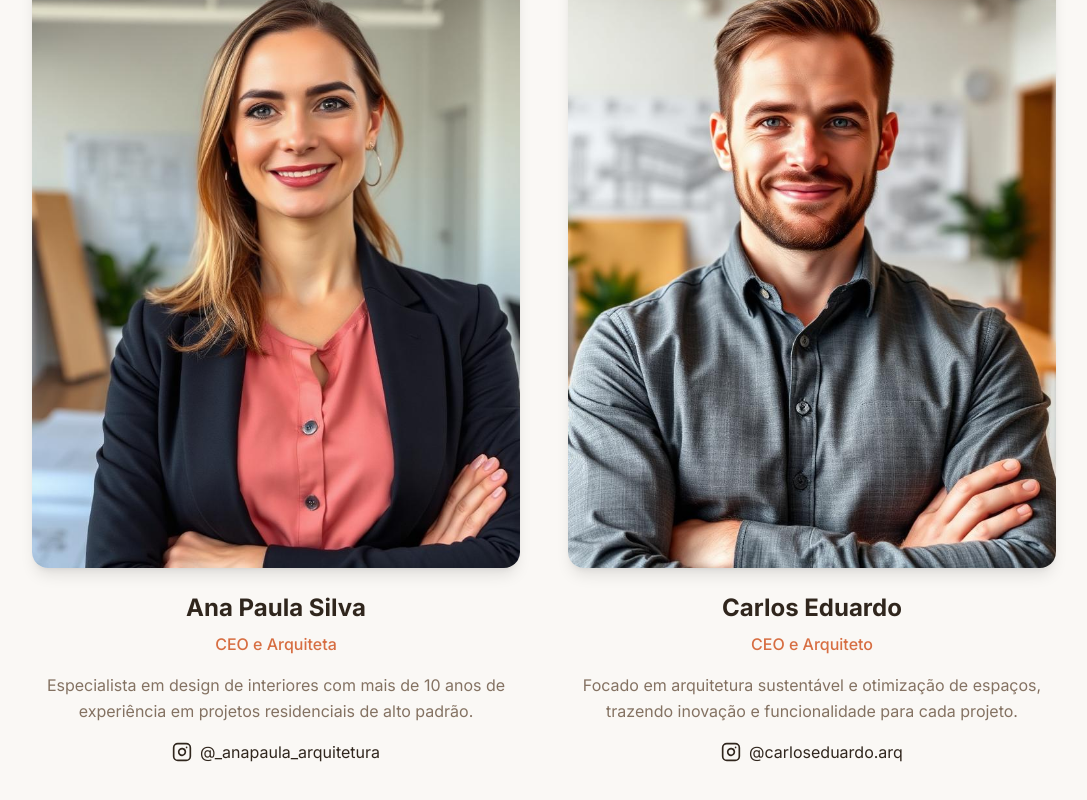
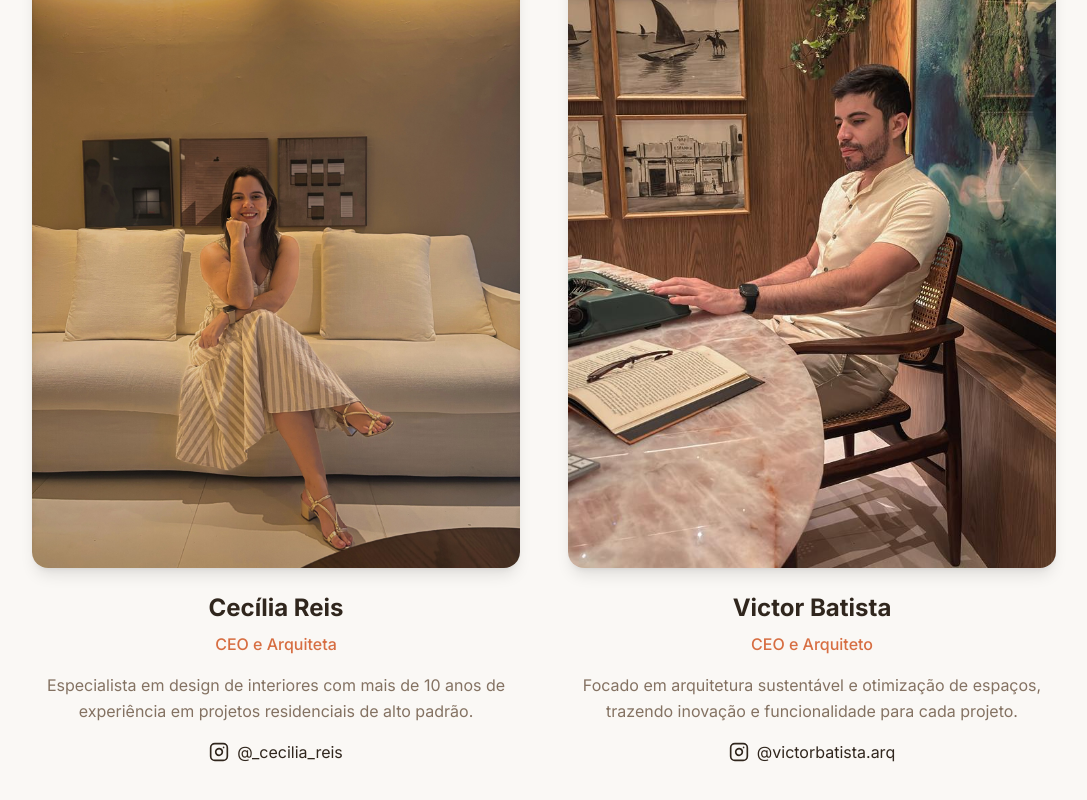
Before and after one commit to pedrojesusdev/NastroArq., a React (Vite) app: page /sobre in a window 1280 px wide. Shown: the part 966-1766 px from the top of the page, without its empty margins (96-1183 px from the left). Built offline with nearby package versions, Linux system fonts and the light colour scheme; the HTML template or start-up script is replaced by a standard one.

Commit message:
Update team members and images

```diff
--- a/src/pages/About.tsx
+++ b/src/pages/About.tsx
@@ -1,22 +1,22 @@
 import Navigation from "@/components/Navigation";
-import architect1 from "@/assets/architect-1.jpg";
-import architect2 from "@/assets/architect-2.jpg";
+import victorBatista from "@/assets/victor-batista.jpg";
+import ceciliaReis from "@/assets/cecilia-reis.jpg";
 import { Instagram } from "lucide-react";
 
 const About = () => {
   const team = [
     {
-      name: "Ana Paula Silva",
+      name: "Cecília Reis",
       role: "CEO e Arquiteta",
-      image: architect1,
-      instagram: "_anapaula_arquitetura",
+      image: ceciliaReis,
+      instagram: "_cecilia_reis",
       description: "Especialista em design de interiores com mais de 10 anos de experiência em projetos residenciais de alto padrão."
     },
     {
-      name: "Carlos Eduardo",
+      name: "Victor Batista",
       role: "CEO e Arquiteto",
-      image: architect2,
-      instagram: "carloseduardo.arq",
+      image: victorBatista,
+      instagram: "victorbatista.arq",
       description: "Focado em arquitetura sustentável e otimização de espaços, trazendo inovação e funcionalidade para cada projeto."
     }
   ];
```
Also changed, not shown: src/assets/cecilia-reis.jpg (added), src/assets/victor-batista.jpg (added).
